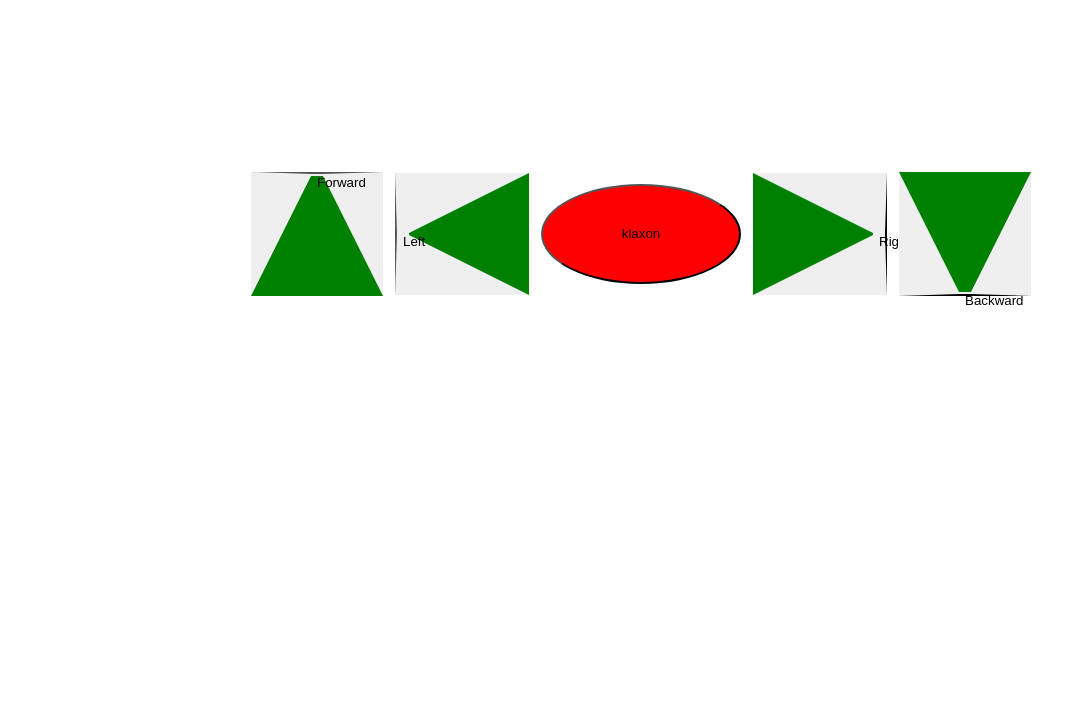
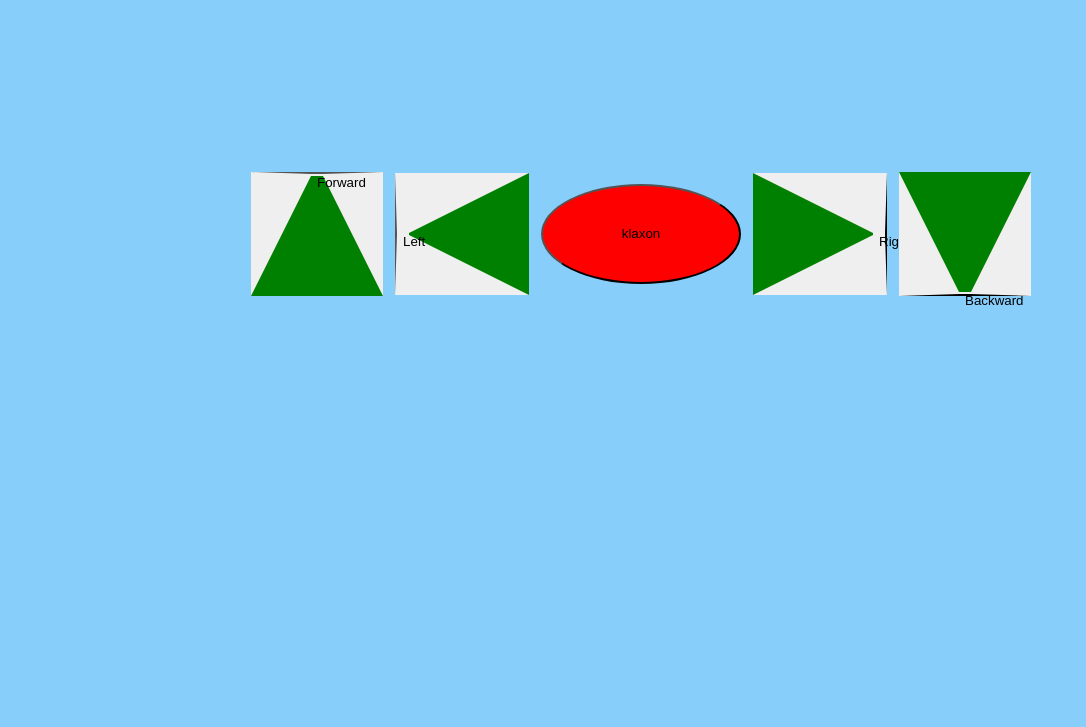
Before and after one commit to PetitRuisseau/mbot, a website: page front/index.html in a window 1280 px wide. Shown: the part 73-800 px from the top of the page, without its empty margins (0-1086 px from the left). Drawn offline with Linux system fonts and the light colour scheme.

Commit message:
ajout de la couleur;

```diff
--- a/front/index.html
+++ b/front/index.html
@@ -7,6 +7,11 @@
     <meta http-equiv="X-UA-Compatible" content="ie=edge">
     <title>Mbot's direction</title>
     <style>
+        body {
+            color: blue;
+            background-color: lightskyblue;
+        }
+
         #btn_top {
             width: 0;
             height: 0;
```
